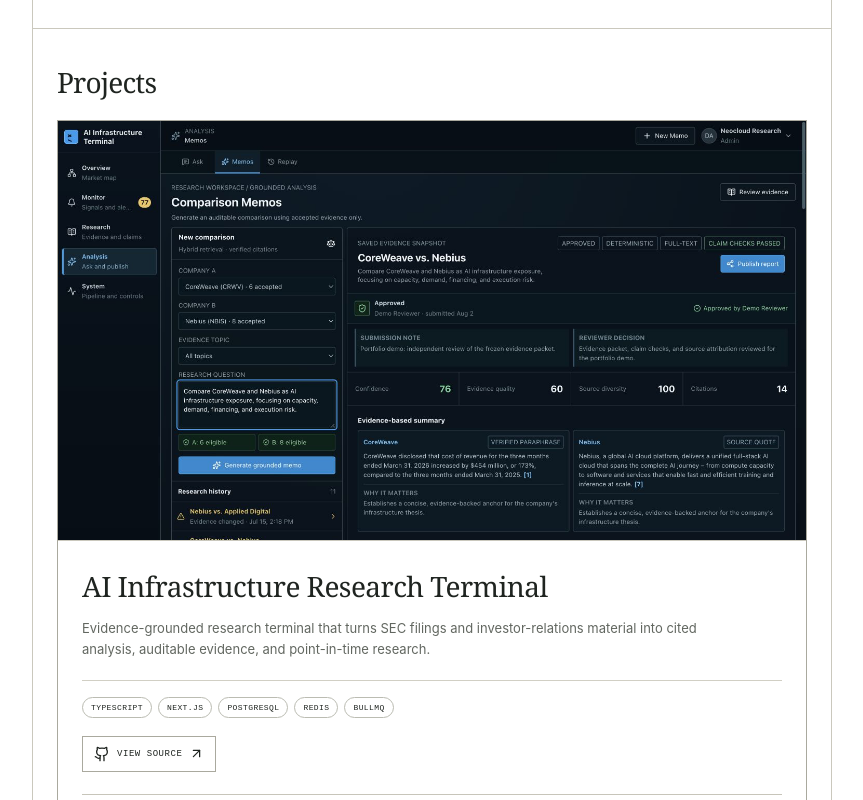
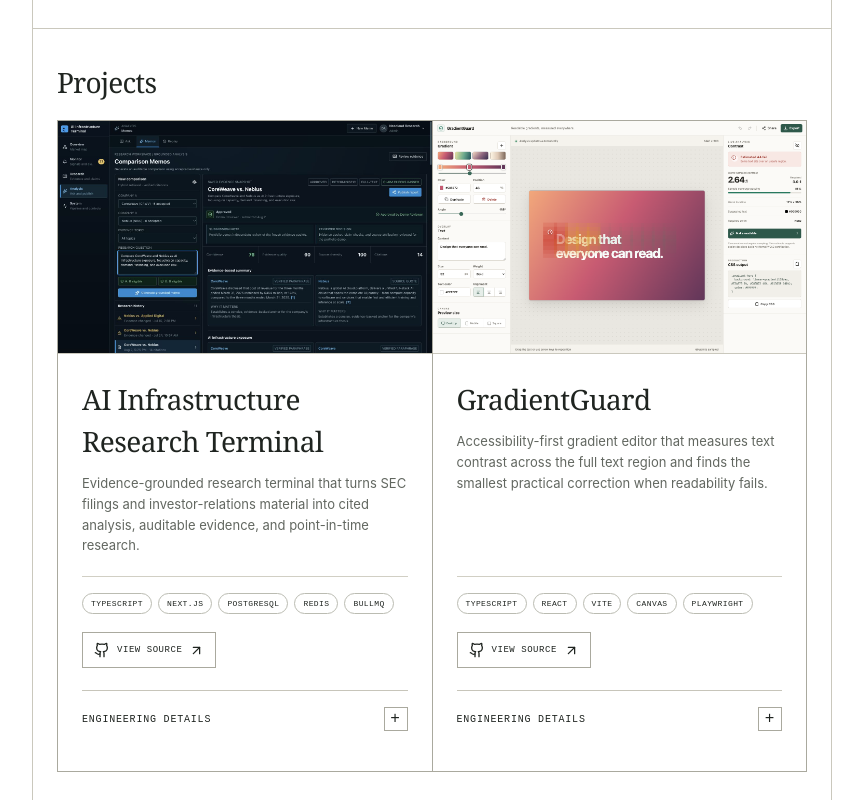
Before and after one commit to timwong101/my-portfolio, a React (Vite) app: page / in a window 1280 px wide. Shown: the part 620-1420 px from the top of the page, without its empty margins (208-1071 px from the left). Built offline with nearby package versions, Linux system fonts and the light colour scheme.

Commit message:
Add GradientGuard project

```diff
--- a/src/App.tsx
+++ b/src/App.tsx
@@ -7,16 +7,16 @@ import {
   Mail,
 } from 'lucide-react';
 
-const featuredProject = {
+const projects = [
+  {
     title: 'AI Infrastructure Research Terminal',
     description:
       'Evidence-grounded research terminal that turns SEC filings and investor-relations material into cited analysis, auditable evidence, and point-in-time research.',
     tags: ['TypeScript', 'Next.js', 'PostgreSQL', 'Redis', 'BullMQ'],
     url: 'https://github.com/timwong101/ai-infra-terminal',
     image: '/ai-infrastructure-terminal.png',
-};
-
-const projectCaseStudy = [
+    imageAlt: 'AI Infrastructure Research Terminal comparison memo',
+    caseStudy: [
       {
         title: 'Problem',
         description:
@@ -41,6 +41,44 @@ const projectCaseStudy = [
         title: 'Tradeoffs',
         description:
           'Interactive work uses BullMQ for retry and restart durability. Scheduled GitHub Actions run the bounded stage graph directly, avoiding a queue topology that would add complexity without recovery across short-lived runners.',
+      },
+    ],
+  },
+  {
+    title: 'GradientGuard',
+    description:
+      'Accessibility-first gradient editor that measures text contrast across the full text region and finds the smallest practical correction when readability fails.',
+    tags: ['TypeScript', 'React', 'Vite', 'Canvas', 'Playwright'],
+    url: 'https://github.com/timwong101/GradientGuard',
+    image: '/gradientguard-preview.png',
+    imageAlt: 'GradientGuard desktop contrast-analysis workbench',
+    caseStudy: [
+      {
+        title: 'Problem',
+        description:
+          'Solid-color and midpoint-only contrast checks can miss small regions of a gradient where text becomes unreadable. GradientGuard evaluates the complete rectangular area behind the preview text.',
+      },
+      {
+        title: 'Contrast analysis',
+        description:
+          'A device-pixel-ratio-aware canvas renders the gradient and samples pixels beneath the DOM text rectangle. The contrast engine reports the worst ratio, its location, passing coverage, and an estimated WCAG 2.2 AA result.',
+      },
+      {
+        title: 'Architecture',
+        description:
+          'React useReducer manages editor state and bounded undo history, while pure modules isolate color math, gradient interpolation, contrast thresholds, fix optimization, and versioned URL serialization.',
+      },
+      {
+        title: 'Correction strategy',
+        description:
+          'The optimizer checks black and white text first, then uses deterministic binary search to find the minimum contrasting scrim opacity needed for every sampled point to pass.',
+      },
+      {
+        title: 'Quality gates',
+        description:
+          'Unit tests cover luminance, contrast ratios, thresholds, interpolation, scrim search, URL validation, and history. Playwright verifies the full edit, detect, correct, and export workflow.',
+      },
+    ],
   },
 ];
 
@@ -133,21 +171,19 @@ function App() {
             <div><h2 className="section-title" id="work-title">Projects</h2></div>
           </div>
           <div className="project-grid">
-            <article className="project-card featured-project">
+            {projects.map((project) => (
+              <article className="project-card" key={project.title}>
                 <div className="project-visual">
-                <img
-                  src={featuredProject.image}
-                  alt="AI Infrastructure Research Terminal comparison memo"
-                />
+                  <img src={project.image} alt={project.imageAlt} />
                 </div>
                 <div className="project-copy">
-                <h3>{featuredProject.title}</h3>
-                <p className="project-description">{featuredProject.description}</p>
+                  <h3>{project.title}</h3>
+                  <p className="project-description">{project.description}</p>
                   <ul className="project-tags">
-                  {featuredProject.tags.map((tag) => <li key={tag}>{tag}</li>)}
+                    {project.tags.map((tag) => <li key={tag}>{tag}</li>)}
                   </ul>
                   <div className="project-actions">
-                  <a href={featuredProject.url} target="_blank" rel="noreferrer">
+                    <a href={project.url} target="_blank" rel="noreferrer">
                       <Github size={16} /> View source <ArrowUpRight size={15} />
                     </a>
                   </div>
@@ -157,7 +193,7 @@ function App() {
                       <span className="details-toggle" aria-hidden="true">+</span>
                     </summary>
                     <div className="case-study-grid">
-                    {projectCaseStudy.map(({ title, description }) => (
+                      {project.caseStudy.map(({ title, description }) => (
                         <section key={title}>
                           <h4>{title}</h4>
                           <p>{description}</p>
@@ -167,6 +203,7 @@ function App() {
                   </details>
                 </div>
               </article>
+            ))}
           </div>
         </section>
 
--- a/src/index.css
+++ b/src/index.css
@@ -41,13 +41,13 @@ nav a:hover, .text-link:hover { opacity: .55; }
 h2 { margin: 0; font-family: Georgia, serif; font-size: 28px; font-weight: 400; letter-spacing: -.03em; }
 .section-title { margin: 0; font-family: Georgia, serif; font-size: 28px; font-weight: 400; line-height: 1.1; letter-spacing: -.03em; text-transform: none; }
 .section-heading > p { max-width: 280px; margin: 0; color: #6d716b; font: 11px/1.5 ui-monospace, monospace; text-transform: uppercase; letter-spacing: .05em; text-align: right; }
-.project-grid { border-top: 1px solid #aaa99e; border-left: 1px solid #aaa99e; }
-.project-card { border-right: 1px solid #aaa99e; border-bottom: 1px solid #aaa99e; background: #fff; }
-.project-visual { position: relative; aspect-ratio: 16 / 9; overflow: hidden; border-bottom: 1px solid #cac8bd; background: #0a1119; }
+.project-grid { display: grid; grid-template-columns: repeat(2, minmax(0, 1fr)); border-top: 1px solid #aaa99e; border-left: 1px solid #aaa99e; }
+.project-card { display: flex; flex-direction: column; border-right: 1px solid #aaa99e; border-bottom: 1px solid #aaa99e; background: #fff; }
+.project-visual { position: relative; aspect-ratio: 16 / 10; overflow: hidden; border-bottom: 1px solid #cac8bd; background: #0a1119; }
 .project-visual img { position: absolute; inset: 0; width: 100%; height: 100%; display: block; object-fit: cover; object-position: top left; }
-.project-copy { padding: 24px; }
+.project-copy { display: flex; flex: 1; flex-direction: column; padding: 24px; }
 .project-copy h3 { margin: 0 0 11px; font-family: Georgia, serif; font-size: 28px; font-weight: 400; letter-spacing: -.02em; }
-.project-description { max-width: 670px; margin: 0; color: #626760; font-size: 13px; line-height: 1.6; }
+.project-description { flex: 1; max-width: 670px; margin: 0; color: #626760; font-size: 13px; line-height: 1.6; }
 .project-tags { display: flex; flex-wrap: wrap; gap: 6px; list-style: none; padding: 16px 0 0; margin: 20px 0 0; border-top: 1px solid #d1cfc4; }
 .project-tags li { border: 1px solid #bbbcb2; border-radius: 99px; padding: 5px 8px; font: 8px ui-monospace, monospace; text-transform: uppercase; letter-spacing: .05em; }
 .project-actions { margin-top: 18px; }
@@ -58,7 +58,7 @@ h2 { margin: 0; font-family: Georgia, serif; font-size: 28px; font-weight: 400;
 .project-details summary::-webkit-details-marker { display: none; }
 .details-toggle { display: grid; place-items: center; width: 24px; height: 24px; border: 1px solid #aaa99e; font-size: 16px; line-height: 1; transition: transform .2s ease; }
 .project-details[open] .details-toggle { transform: rotate(45deg); }
-.case-study-grid { display: grid; grid-template-columns: 1fr 1fr; border-top: 1px solid #aaa99e; border-left: 1px solid #aaa99e; }
+.case-study-grid { display: grid; grid-template-columns: 1fr; border-top: 1px solid #aaa99e; border-left: 1px solid #aaa99e; }
 .case-study-grid section { padding: 17px; border-right: 1px solid #aaa99e; border-bottom: 1px solid #aaa99e; }
 .case-study-grid section:first-child { grid-column: 1 / -1; }
 .case-study-grid h4 { margin: 0 0 9px; font: 9px ui-monospace, monospace; text-transform: uppercase; letter-spacing: .08em; }
@@ -110,6 +110,7 @@ footer { display: flex; justify-content: space-between; align-items: center; min
   .work-section { padding: 32px 20px 40px; }
   .section-heading { align-items: flex-start; flex-direction: column; gap: 15px; }
   .section-heading > p { text-align: left; }
+  .project-grid { grid-template-columns: 1fr; }
   .project-visual { aspect-ratio: 16 / 10; }
   .project-copy { padding: 20px; }
   .project-copy h3 { font-size: 24px; }
```
Also changed, not shown: public/gradientguard-preview.png (added). Lines whose indentation alone changed are shown as unchanged.
